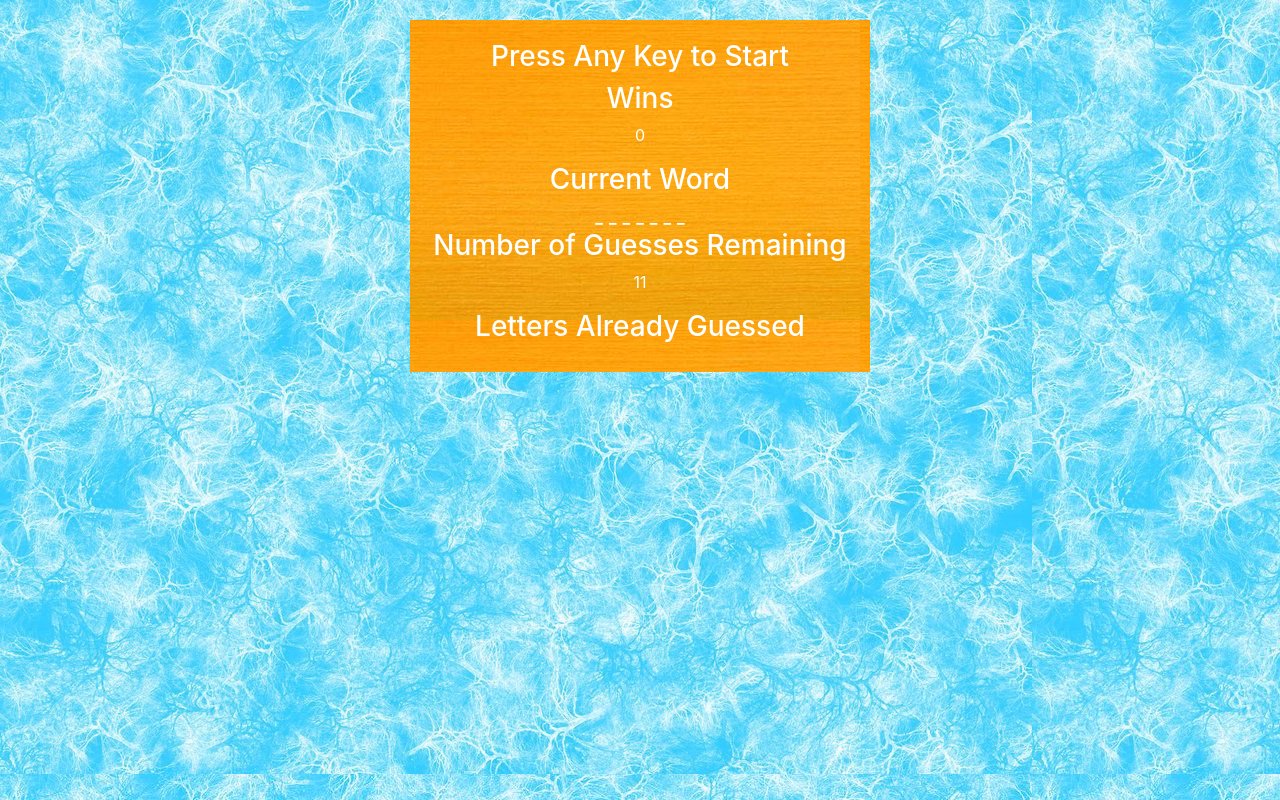
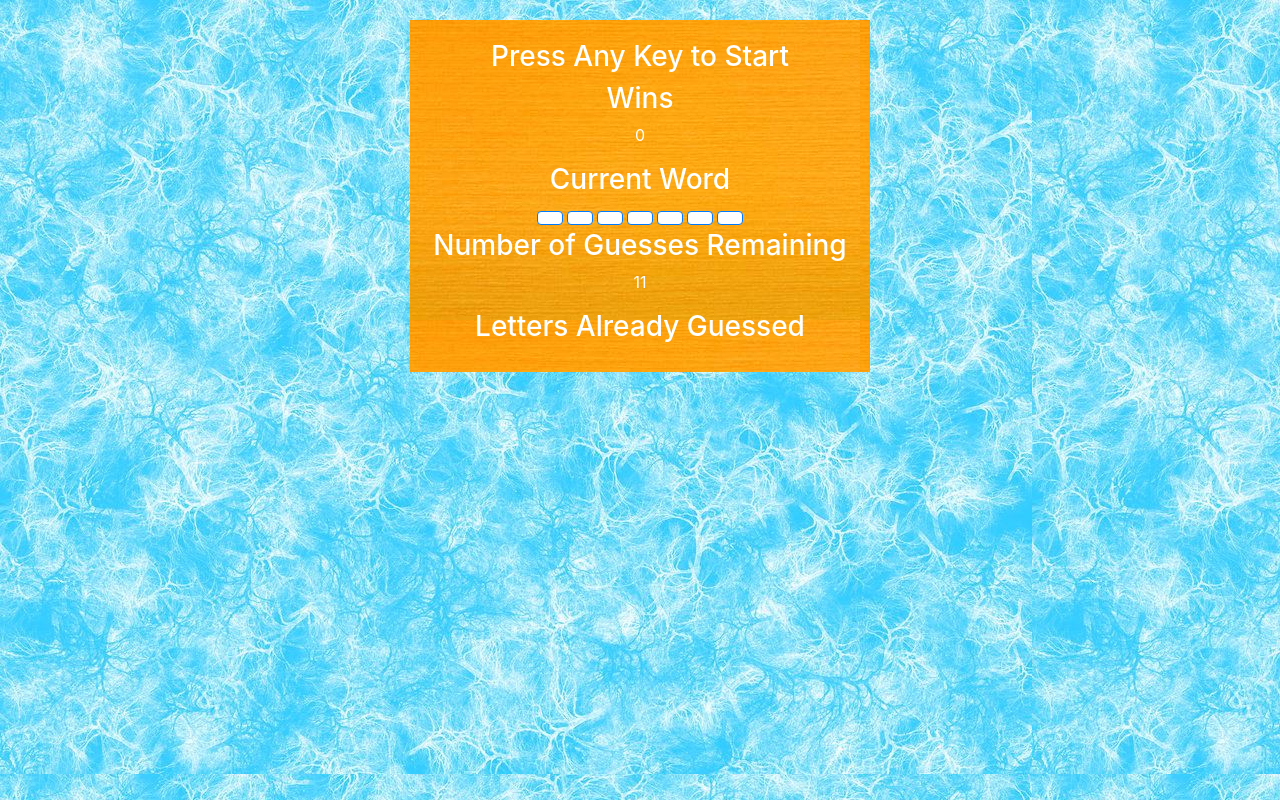
Before and after one commit to hishamss/Word-Guess-Game, a plain HTML site: page index.html in a window 1280 px wide. Drawn offline with nearby package versions, Linux system fonts and the light colour scheme.

Commit message:
replaced the dashes by bootstrap buttons and set up delay time before display the next word to guess

```diff
--- a/assets/css/style.css
+++ b/assets/css/style.css
@@ -5,6 +5,13 @@ body {
 #curr-word p {
   display: inline-block;
   margin: 0 3px;
+}
+
+.btn-primary {
+  background-color: white;
+  color: #ffaa1b;
+  font-weight: bold;
+  margin: 0 2px;
 }
 
 #failed p {
--- a/assets/javascript/game.js
+++ b/assets/javascript/game.js
@@ -22,7 +22,10 @@ function random() {
   computer_choice();
   $("#curr-word").text("");
   for (i = 0; i < word.length; i++) {
-    $("#curr-word").append("<p id='p" + i + "'" + "><strong>_</strong></p>");
+    // $("#curr-word").append("<p id='p" + i + "'" + "><strong>_</strong></p>");
+    $("#curr-word").append(
+      "<button class='btn btn-primary' id='b" + i + "'" + "></button>"
+    );
   }
   guessed = 0;
   alreadyguessed = [];
@@ -41,7 +44,7 @@ $(document).keyup(function(event) {
     //   this loop will keep search in for the pressed key on word till nothing is found
     while (word.indexOf(key, match_index) != -1) {
       match_index = word.indexOf(key, match_index);
-      $("#p" + match_index).text(key);
+      $("#b" + match_index).text(key);
       match_index++;
       guessed++;
       alreadyguessed.push(key);
@@ -63,6 +66,6 @@ $(document).keyup(function(event) {
     win++;
     // this will display the word after the user guess it
     $("#answer").text("The answer was " + word);
-    random();
+    setTimeout(random, 300);
   }
 });
```
